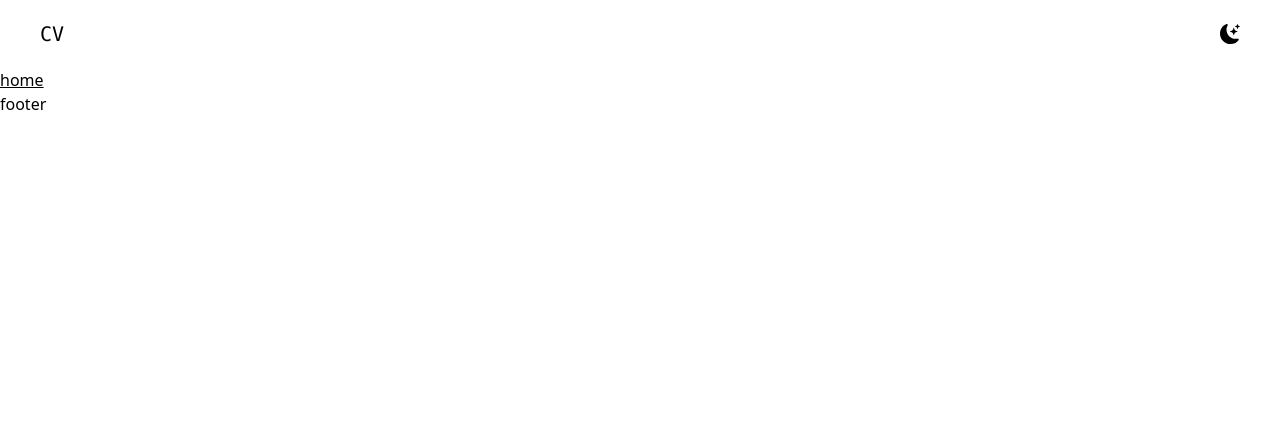
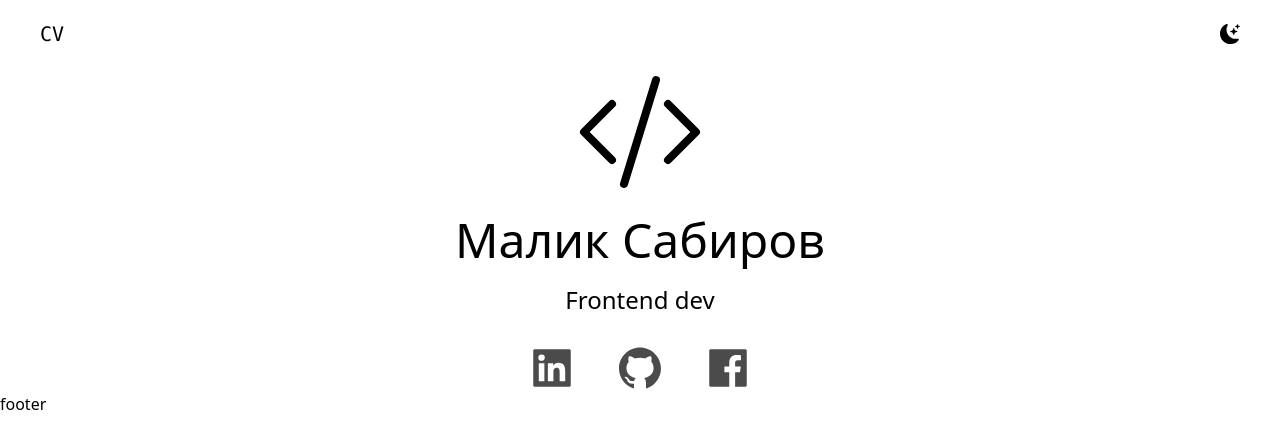
Before and after one commit to MalikSabirov/testing-bcc-resume-page, a React (Vite) app: page / in a window 1280 px wide. Shown: the top 448 px of the page. Built offline with nearby package versions, Linux system fonts and the light colour scheme.

Commit message:
add: IntroSection

```diff
--- a/src/app/App.tsx
+++ b/src/app/App.tsx
@@ -1,16 +1,17 @@
-import { MainWrapper } from "@modules/layouts/main-wrapper/main-wrapper";
-import { FC } from "react";
-import { Route, Routes } from "react-router-dom";
+import { Home } from "@modules/home/home"
+import { MainWrapper } from "@modules/layouts/main-wrapper/main-wrapper"
+import { FC } from "react"
+import { Route, Routes } from "react-router-dom"
 
 const App: FC = () => {
   return (
     <MainWrapper>
       <Routes>
-        <Route index element={<h1 className="underline">home</h1>} />
+        <Route index element={<Home />} />
         <Route path="*" element={<p>oops</p>} />
       </Routes>
     </MainWrapper>
-  );
-};
+  )
+}
 
-export default App;
+export default App
--- /dev/null
+++ b/src/modules/home/components/index.ts
@@ -0,0 +1 @@
+export * from "./intro-section"
--- /dev/null
+++ b/src/modules/home/components/intro-section.tsx
@@ -0,0 +1,20 @@
+import { MainCard } from "@shared/ui/cards/main-card/main-card"
+import { SocialNetworks } from "@shared/ui/social-networks"
+import { BsCodeSlash } from "react-icons/bs"
+
+export const IntroSection = () => {
+  return (
+    <section className="space-y-7">
+      <MainCard
+        icon={<BsCodeSlash className="w-32 h-32" />}
+        title="Малик Сабиров"
+        description="Frontend dev"
+      />
+
+      <SocialNetworks
+        className="flex justify-center space-x-10"
+        iconClassName="w-12 h-12 opacity-70 hover:opacity-100"
+      />
+    </section>
+  )
+}
--- /dev/null
+++ b/src/modules/home/home.tsx
@@ -0,0 +1,9 @@
+import { IntroSection } from "./components"
+
+export const Home = () => {
+  return (
+    <div>
+      <IntroSection />
+    </div>
+  )
+}
```
